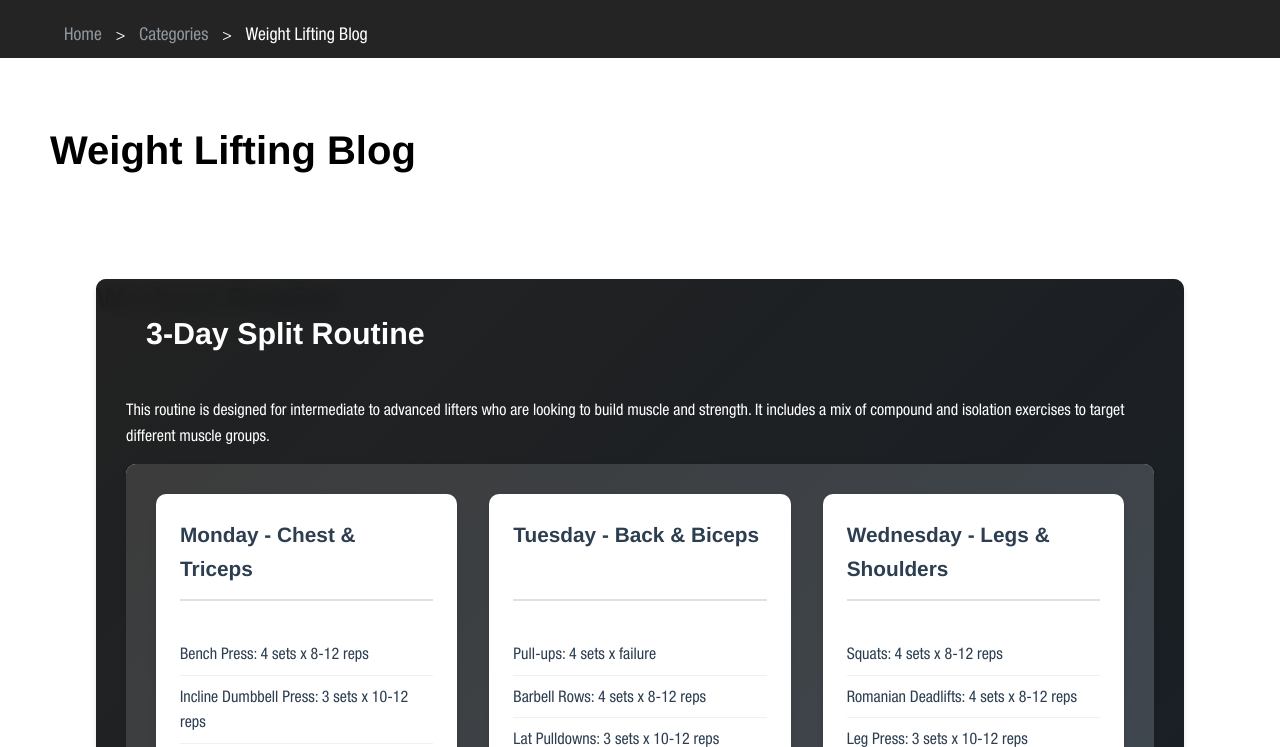
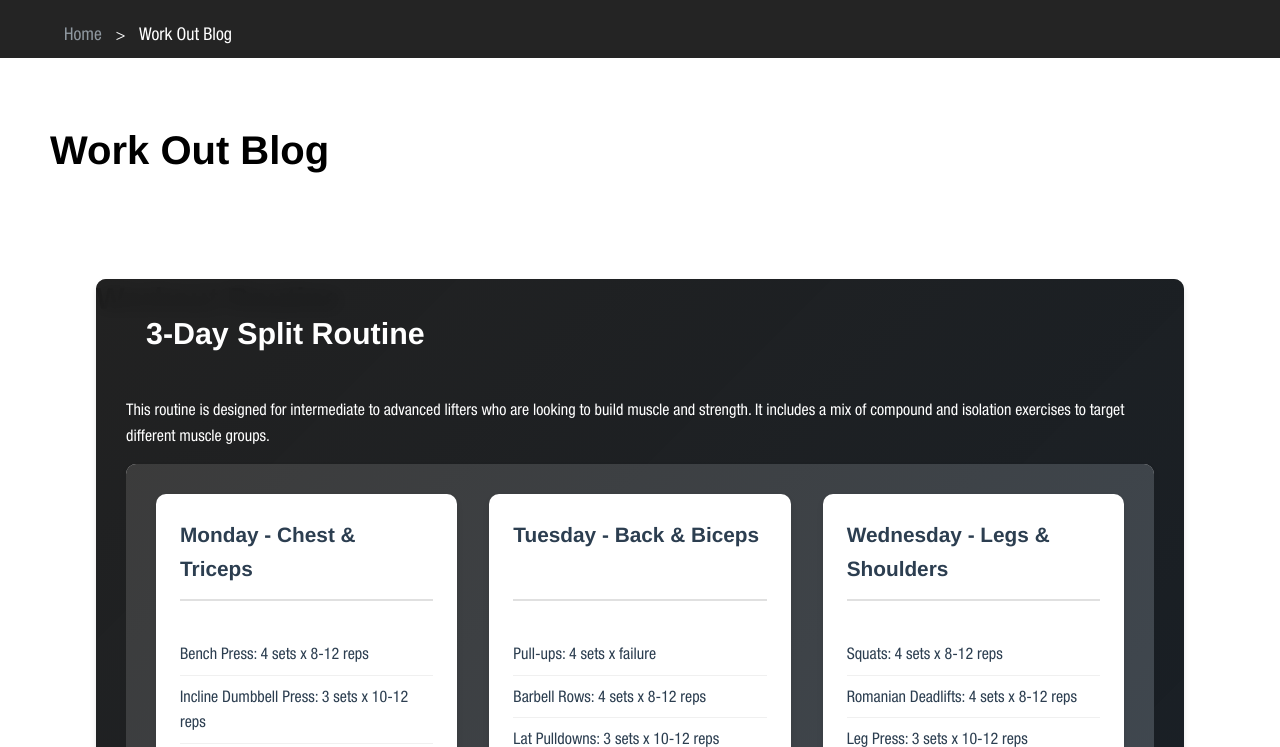
Before and after one commit to wndudrla0211/wndudrla0211.github.io, a plain HTML site: page html/blog.html in a window 1280 px wide. Shown: the part 53-800 px from the top of the page. Drawn offline with Linux system fonts and the light colour scheme.

Commit message:
Add files via upload

```diff
--- a/html/blog.html
+++ b/html/blog.html
@@ -25,13 +25,11 @@
         <nav>
             <a href="../index.html">Home</a>
             <span class="separator">></span>
-            <a href="../index.html#categories">Categories</a>
-            <span class="separator">></span>
-            <a href="blog.html">Weight Lifting Blog</a>
+            <a href="blog.html">Work Out Blog</a>
         </nav>
     </div>
 
-    <h2>Weight Lifting Blog</h2>
+    <h2>Work Out Blog</h2>
     <main>
         <div class="container">
             <h2>Workout Routine</h2>
```
Also changed, not shown: html/about.html (+1 -3 lines).
